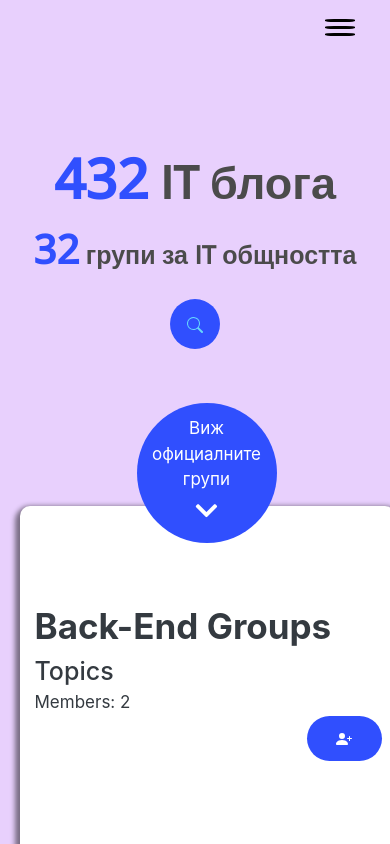
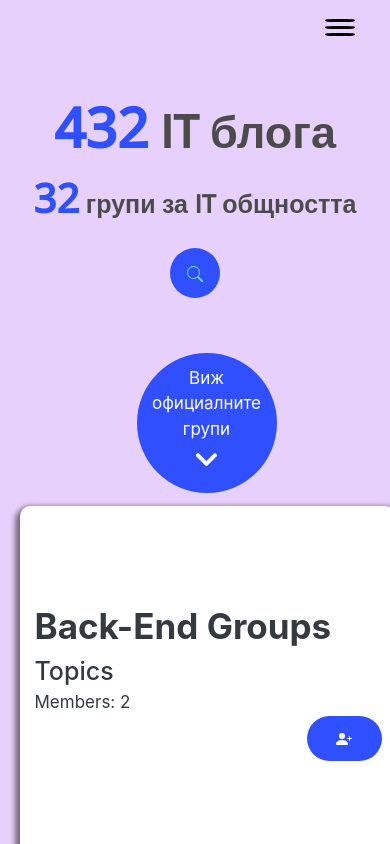
Before and after one commit to nikolaypleshkov/rjs_blog, a React (Create React App) app in the folder client/: page / in a window 390 px wide. Shown: the top 844 px of the page. Built offline with nearby package versions, Linux system fonts and the light colour scheme.

Commit message:
fix mobile design

```diff
--- a/client/src/components/MainBoard/Blog.css
+++ b/client/src/components/MainBoard/Blog.css
@@ -9,6 +9,7 @@
     background-color: rgb(232, 208, 253);
     position: absolute;
     width: 100vw;
+    top: 10%;
   }
   .background-img-container{
     background-image: url('../../img/homepage-header-bg.svg');
@@ -112,6 +113,9 @@
   @media screen and (max-width: 1124px) {
     .blog-container{
       margin-top: 35%;
+    }
+    .wrapper{
+       top: -6%;
     }
 
     .background-img-container{
```
